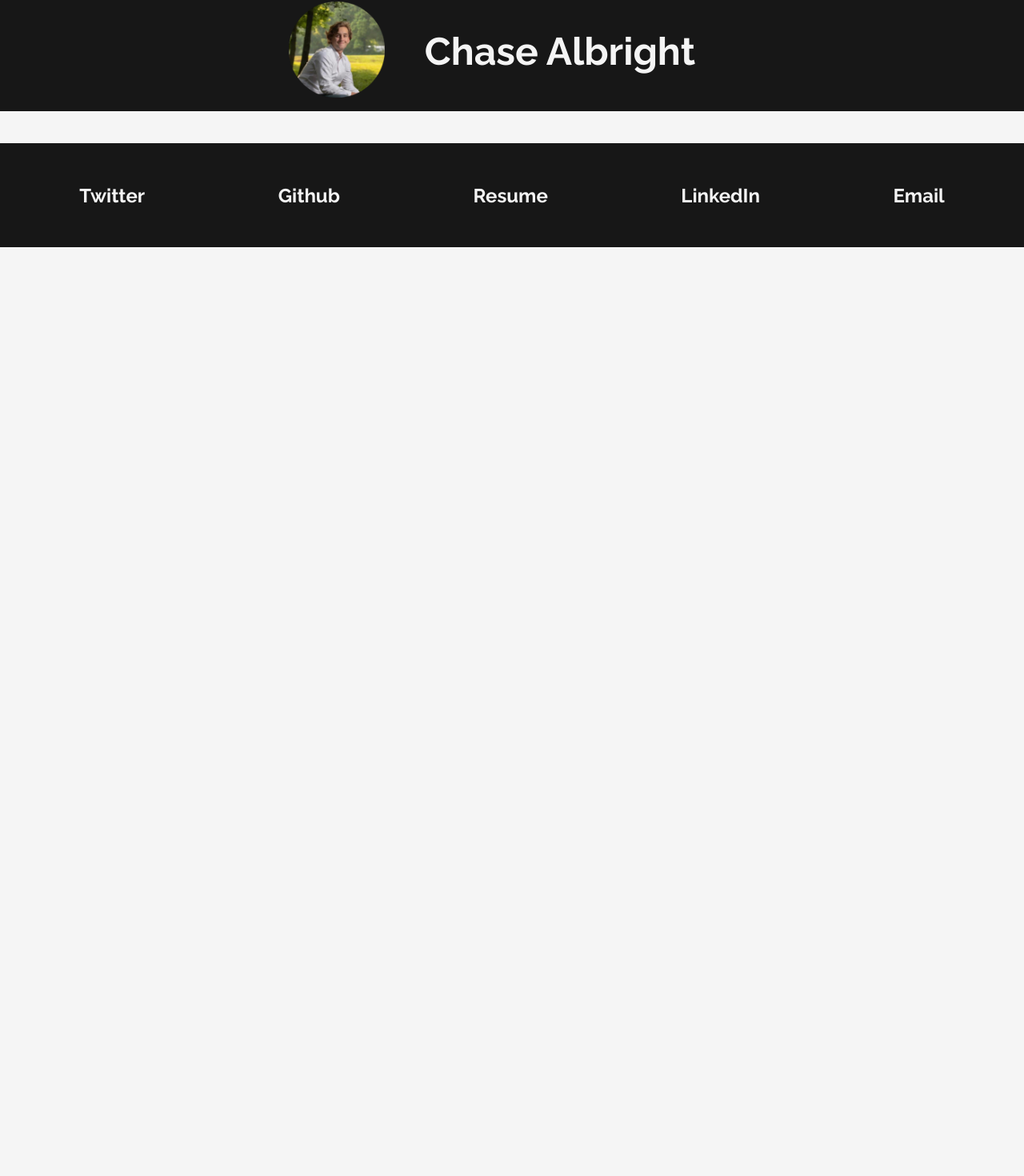
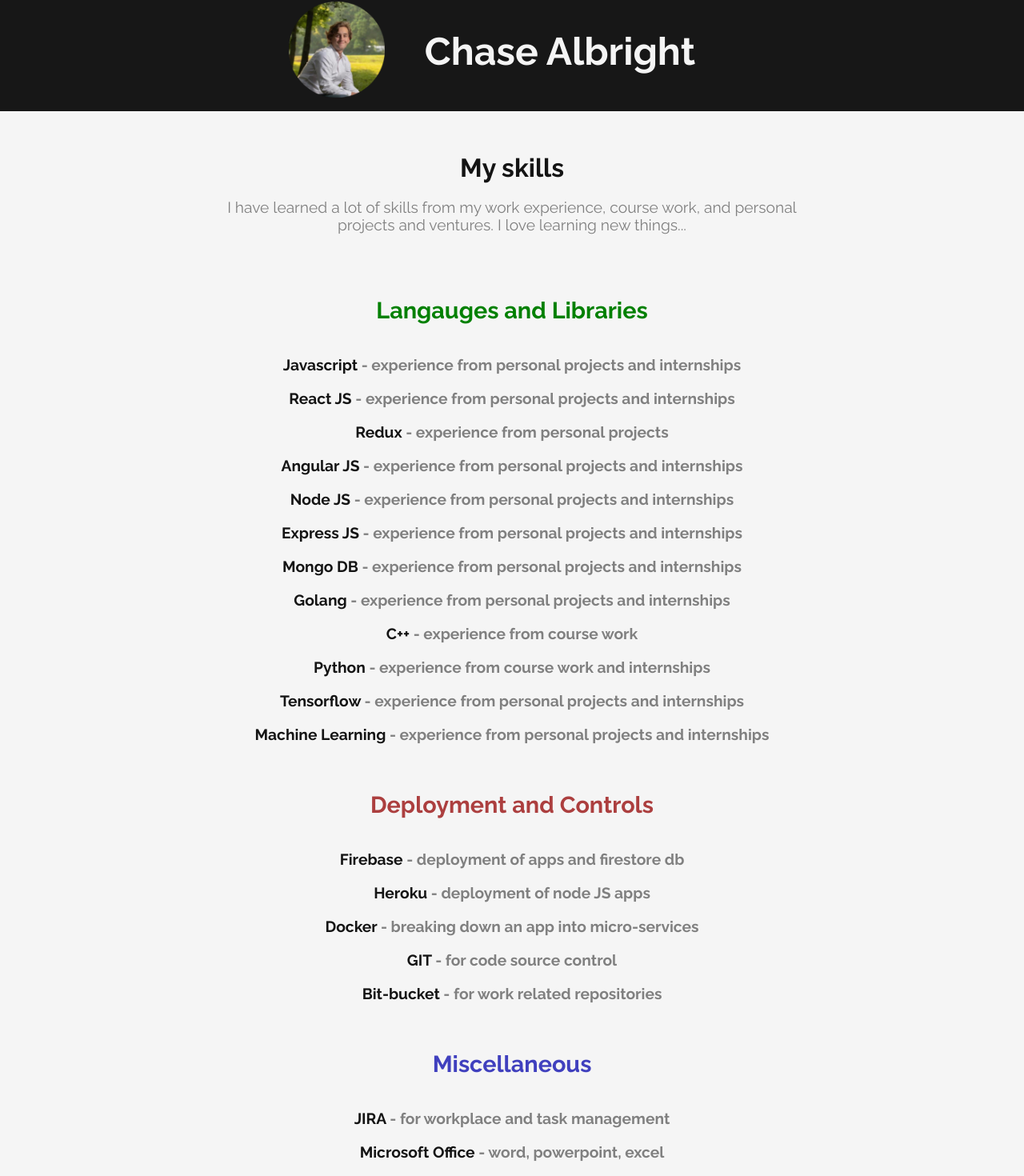
Before and after one commit to chasemalbright/website-react-build, a React (Create React App) app: page /skills in a window 1280 px wide. Shown: the part 11-1481 px from the top of the page at 80% size. Before the commit the page ends 800 px from the top, so only its background shows below. Built offline with nearby package versions, Linux system fonts and the light colour scheme.

Commit message:
work and skills pages

```diff
--- a/src/App.js
+++ b/src/App.js
@@ -8,6 +8,7 @@ import Footer from './components/Footer'
 //import screens
 import HomeScreen from './screens/HomeScreen';
 import Work from './screens/Work'
+import Skills from './screens/Skills'
 
 function App() {
   return (
@@ -18,6 +19,7 @@ function App() {
         <Switch>
           <Route exact path="/" component={HomeScreen} />
           <Route exact path="/workexperience" component={Work}  />
+          <Route exact path="/skills" component={Skills} />
         </Switch>
       </main>
 
--- a/src/components/Footer.css
+++ b/src/components/Footer.css
@@ -27,6 +27,9 @@
 .footerItem:active {
     color: gray;
 }
+a {
+    text-decoration: none;
+}
 
 
 @media (max-width:960px) {
--- a/src/components/Footer.js
+++ b/src/components/Footer.js
@@ -1,27 +1,37 @@
 import './Footer.css'
 
 import React from 'react'
+import {Link} from 'react-router-dom'
+import resume from '../assets/Chaseresume.pdf'
 
 const Footer = () => {
     return (
         <div className="footer">
-
+            <a href="https://twitter.com/chasemalbright" target="_blank">
                 <div className="footerItem">
                     <p>Twitter</p>
                 </div>
+            </a>
+            <a href="https://github.com/chasemalbright" target="_blank">
                 <div className="footerItem">
                     <p>Github</p>
                 </div>
+            </a>
+            <a href={resume} download>
                 <div className="footerItem">
                     <p>Resume</p>
                 </div>
+            </a>
+            <a href="https://www.linkedin.com/in/chase-albright-b82b92202/" target="_blank">
                 <div className="footerItem">
                     <p>LinkedIn</p>
                 </div>
+            </a>
+            <a href="mailto:chasemalbright33@gmail.com">
                 <div className="footerItem">
                     <p>Email</p>
                 </div>
-
+            </a>
         </div>
     )
 }
--- a/src/screens/HomeScreen.js
+++ b/src/screens/HomeScreen.js
@@ -26,11 +26,11 @@ const HomeScreen = () => {
 
                 </Link>
 
-                <div className="item">
+                <Link className="item" to="skills">
                     <h1>Skills</h1>
                     <p>What I can do</p>
 
-                </div>
+                </Link>
 
                 <div className="item">
                     <h1>Projects</h1>
--- /dev/null
+++ b/src/screens/Skills.css
@@ -0,0 +1,88 @@
+@import url('https://fonts.googleapis.com/css?family=Raleway:300,400,700');
+
+.skillScreen {
+    display: flex;
+    max-width: 1300px;
+    margin: 2rem auto;
+    align-items: center;
+    flex-direction: column;
+}
+
+.about {
+    text-align: center;
+    height: 200px;
+    width: 800px;
+    margin-left: 25%;
+    margin-right: 25%;
+}
+
+.about > h1 {
+    color: #141414;
+    margin: 20px;
+    font-family: Raleway;
+    font-size: 2rem;
+}
+.about > p {
+    font-size: 1.2rem;
+    color: gray;
+    font-family: Raleway;
+    margin: 20px;
+}
+.skillContainer {
+    text-align: center;
+}
+.skillContainer h1 {
+    font-size: 1.8rem;
+    font-family: Raleway;
+    color: green;
+    margin-bottom: 30px;
+}
+.skillContainer p {
+    padding: 10px;
+    color: #141414;
+    font-family: Raleway;
+    font-weight: 600;
+    font-size: 1.2rem;
+}
+.skillContainer span {
+    color: gray;
+}
+
+.redLabel {
+    margin-top: 50px;
+}
+.redLabel h1 {
+    color: rgb(172, 63, 63);
+}
+.blueLabel {
+    margin-top: 50px;
+}
+.blueLabel h1 {
+    color: rgb(64, 64, 190);
+}
+
+@media (max-width:960px) {
+    .about {
+        width: 100%;
+        margin-left: 5%;
+        margin-right: 5%;
+    }
+    .about > h1 {
+        font-size: 1.5rem;
+    }
+
+    .about > p {
+        font-size: 1rem;
+        margin: 10px;
+    }
+    .skillContainer h1 {
+        font-size: 1.5rem;
+    }
+    .skillContainer p {
+        font-size: 1rem;
+
+    }
+    .skillContainer {
+        padding: 15px;
+    }
+}
--- /dev/null
+++ b/src/screens/Skills.js
@@ -0,0 +1,51 @@
+import './Skills.css'
+
+import React from 'react'
+
+const Skills = () => {
+    return (
+        <div className="skillScreen">
+
+            <div className="about">
+                <h1>My skills</h1>
+                <p>
+                    I have learned a lot of skills from my work experience,
+                    course work, and personal projects and ventures. I love learning new things...
+                </p>
+            </div>
+
+            <div className="skillContainer">
+                <h1>Langauges and Libraries</h1>
+                <p>Javascript <span>- experience from personal projects and internships</span> </p>
+                <p>React JS <span>- experience from personal projects and internships</span> </p>
+                <p>Redux <span>- experience from personal projects </span> </p>
+                <p>Angular JS <span>- experience from personal projects and internships</span> </p>
+                <p>Node JS <span>- experience from personal projects and internships</span> </p>
+                <p>Express JS <span>- experience from personal projects and internships</span> </p>
+                <p>Mongo DB <span>- experience from personal projects and internships</span> </p>
+                <p>Golang <span>- experience from personal projects and internships</span> </p>
+                <p>C++ <span>- experience from course work</span> </p>
+                <p>Python <span>- experience from course work and internships</span> </p>
+                <p>Tensorflow <span>- experience from personal projects and internships</span> </p>
+                <p>Machine Learning <span>- experience from personal projects and internships</span> </p>
+            </div>
+            <div className="skillContainer redLabel">
+                <h1>Deployment and Controls</h1>
+                <p>Firebase <span>- deployment of apps and firestore db</span> </p>
+                <p>Heroku <span>- deployment of node JS apps</span> </p>
+                <p>Docker <span>- breaking down an app into micro-services</span> </p>
+                <p>GIT <span>- for code source control</span> </p>
+                <p>Bit-bucket <span>- for work related repositories</span> </p>
+            </div>
+            <div className="skillContainer blueLabel">
+                <h1>Miscellaneous</h1>
+                <p>JIRA <span>- for workplace and task management</span> </p>
+                <p>Microsoft Office <span>- word, powerpoint, excel</span> </p>
+                <p>Circuit Design <span>- basic design of hardware components</span> </p>
+                <p>Adobe XD <span>- for application design and mock up</span> </p>
+            </div>
+        </div>
+    )
+}
+
+export default Skills
--- a/src/screens/Work.css
+++ b/src/screens/Work.css
@@ -3,7 +3,7 @@
 .work {
     display: flex;
     max-width: 1300px;
-    margin: 2rem auto;
+    margin: 1rem auto;
     align-items: center;
     flex-direction: column;
 }
@@ -37,12 +37,13 @@
 }
 
 .job {
-    height: 400px;
+    min-height: 480px;
     min-width: 400px;
     max-width: 400px;
-    margin: 20px;
+    margin: 10px;
+    margin-bottom: 40px;
     text-align: center;
-    margin: 25px;
+
 }
 .job h1 {
     font-family: Raleway;
@@ -59,6 +60,7 @@
     font-family: Raleway;
     color: green;
     font-weight: 800;
+    padding: 10px;
 }
 
 
@@ -71,6 +73,35 @@
     width: auto;
     background-color: #444;
     border-radius: 10px;
+}
+.skillLabel {
+    font-family: Raleway;
+    color: #141414;
+    font-weight: bold;
+    padding: 8px;
+}
+.skills {
+    width: 355px;
+    height: 60px;
+    margin-right: auto;
+    margin-left: auto;
+    display: flex;
+    justify-content: space-around;
+    flex-wrap: wrap;
+    margin-bottom: 0;
+    margin-top: 5px;
+}
+.skill {
+    height: 25px;
+    width: 87px;
+    border-radius: 25px;
+    border: none;
+    font-family: Raleway;
+    font-weight: 600;
+    background-color: #911F27;
+    color: #f4f4f4;
+    padding: 3px;
+    font-size: .9rem;
 }
 
 @media (max-width:1350px) {
@@ -95,7 +126,8 @@
     }
     .workContainer {
         flex-wrap: wrap;
-        margin-top: 10px;
+        margin-top: 0;
+        margin-bottom: 25px;
     }
 
 }
--- a/src/screens/Work.js
+++ b/src/screens/Work.js
@@ -28,10 +28,17 @@ function Work() {
                         using a variety of tools and environments such as pandas and
                         tensorflow. Checkout the code on my Github! I learned about data collection
                         and what datapoints would be of interest to clients and investors.
-                         In this internship
-                        I also got experience with oil and gas
+                        In this internship, I also got experience with oil and gas
                         price analysis and forecasting.
                     </p>
+                    <p className="skillLabel">Skills Learned:</p>
+                    <div className="skills">
+                        <div className="skill">Python</div>
+                        <div className="skill">ML/AI</div>
+                        <div className="skill">Tensorflow</div>
+                        <div className="skill">Excel</div>
+                        <div className="skill">Forecasting</div>
+                    </div>
                 </div>
 
                 <div className="job">
@@ -47,6 +54,16 @@ function Work() {
                         blockchain is developed and maintained and how a complex application is
                         deployed with microservices such as docker and kubernetes.
                     </p>
+                    <p className="skillLabel">Skills Learned:</p>
+                    <div className="skills">
+                        <div className="skill">React</div>
+                        <div className="skill">MongoDB</div>
+                        <div className="skill">GoLang</div>
+                        <div className="skill">APIs</div>
+                        <div className="skill">Startups</div>
+                        <div className="skill">Git</div>
+                        <div className="skill">Docker</div>
+                    </div>
                 </div>
 
                 <div className="job">
@@ -57,15 +74,23 @@ function Work() {
                         4-tower is a hospital software startup that has an app for hospitals to
                         manage inventory and track equipment. During this internship I got to experience
                         working on a small team with the founder and other employees. My job was to help build
-                        features with angular and style components with css. I also helped maintain product
+                        features with angular and style components with css. I got learn the basics of angular. I also helped maintain product
                         databases and communicate with customers. This experience was very exciting and I learned
                         a lot about early stage startups.
                     </p>
+                    <p className="skillLabel">Skills Learned:</p>
+                    <div className="skills">
+                        <div className="skill">Javascript</div>
+                        <div className="skill">Database</div>
+                        <div className="skill">Angular</div>
+                        <div className="skill">CSS</div>
+                        <div className="skill">Startups</div>
+                    </div>
                 </div>
             </div>
 
 
-            <div className="about">
+            <div className="about about1">
                 <h1>What I am interested in...</h1>
                 <p>
                     I am interested working in most any technology field.
```
Also changed, not shown: 1 other file (tests, documents, lock files or other folders). Lines whose indentation alone changed are shown as unchanged.
